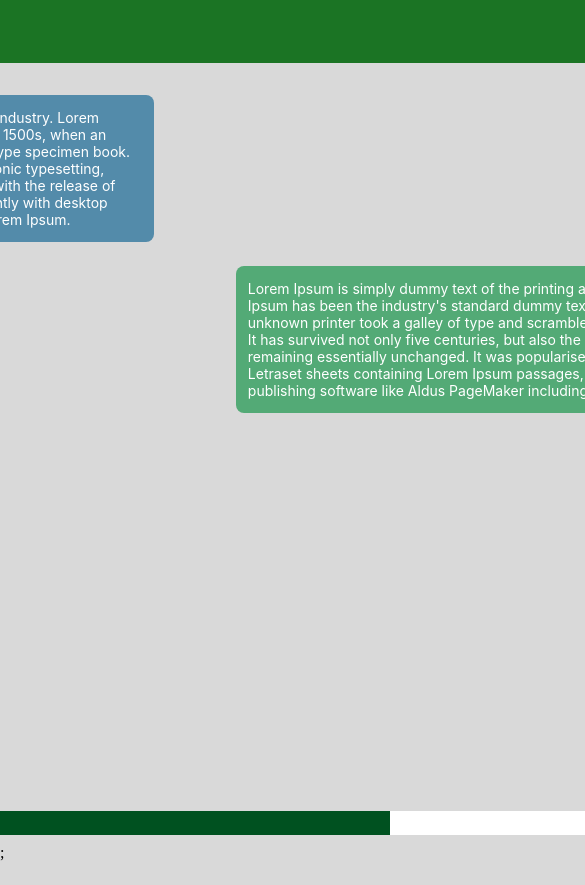
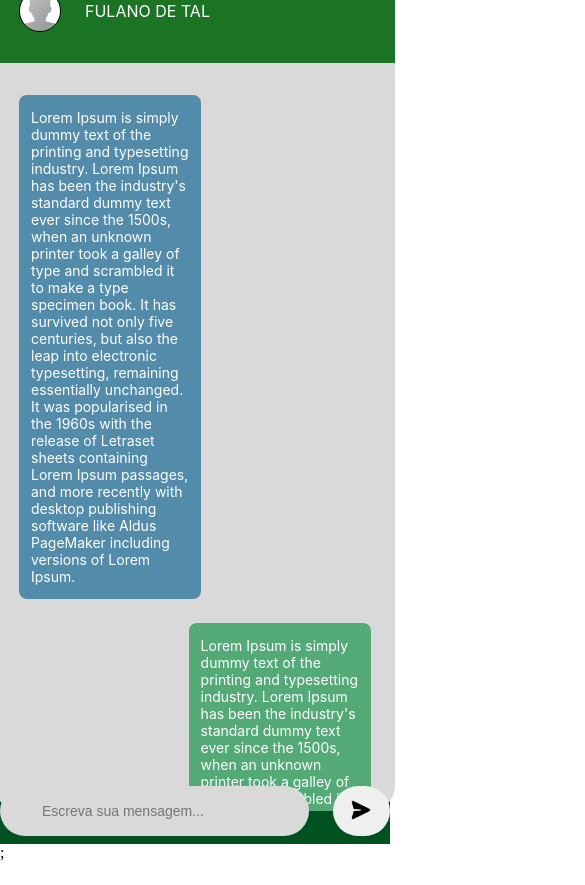
Before and after one commit to leonardo-fabricio/mensageria-websocket, a Next.js app: page / in a window 390 px wide. Shown: the top 885 px of the page, 585 px wide, since content can reach past the window. Built offline with nearby package versions, Linux system fonts and the light colour scheme; a web font is replaced by a local one.

Commit message:
iniciando responsividade

```diff
--- a/src/components/ListMessages/index.tsx
+++ b/src/components/ListMessages/index.tsx
@@ -40,4 +40,5 @@ const MessagesContainer = styled.div`
   width: calc(100% - 48px);
   max-height: 684px;
   overflow: auto;
+  scrollbar-width: none;
 `;
--- a/src/components/SendMessages/index.tsx
+++ b/src/components/SendMessages/index.tsx
@@ -54,4 +54,12 @@ const SendMessage = styled.div`
   border-radius: 50px;
   display: flex;
   gap: 24px;
+
+  @media (max-width: 1200px) {
+    position: fixed;
+    z-index: 1;
+    bottom: 8px;
+    left: 50%;
+    transform: translateX(-50%);
+  }
 `;
--- a/src/pages/index.tsx
+++ b/src/pages/index.tsx
@@ -57,4 +57,8 @@ const PageContent = styled.div`
   display: flex;
   flex-direction: column;
   gap: 24px;
+
+  @media (max-width: 1200px) {
+    width: 400px;
+  }
 `;
```
